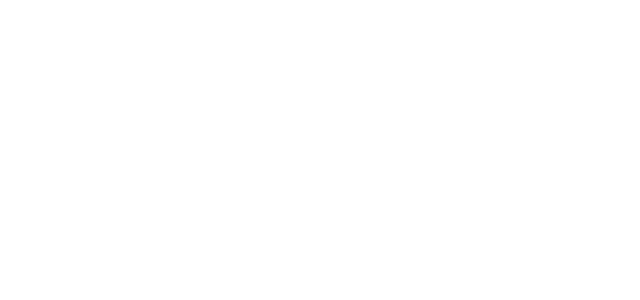
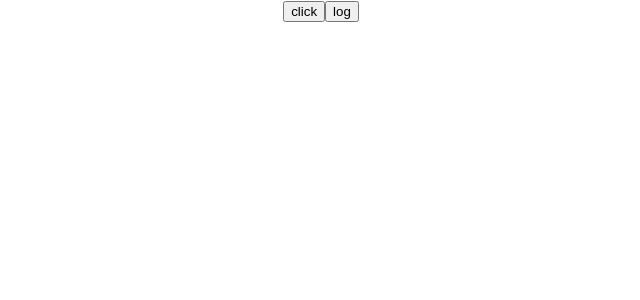
Before and after one commit to jin0kim326/react-basic-report, a React (Create React App) app: page / in a window 1280 px wide. Shown: the top 300 px of the page, without its empty margins (319-959 px from the left). Built offline with nearby package versions, Linux system fonts and the light colour scheme.

Commit message:
Question#2 완료

```diff
--- a/src/components/Question2/Question2.jsx
+++ b/src/components/Question2/Question2.jsx
@@ -29,12 +29,30 @@
  */
 export default function Question2() {
     // 🔥 Object로 상태 정의하기
+    const [book, setBook] = useState({
+        title : "리액트 기본 공부법",
+        author : "김예원",
+        description : "예니 책"
+    });
 
     // 🔥 기본타입으로 상태 정의하기
+    // const [title, setTitle] = useState("리액트 기본 공부법");
+    // const [author, setAuthor] = useState("김예원");
+    // const [description, setDescription] = useState("예니 책");
+
+    const handleClick = () => {
+        const potato = prompt("author을 누구로 수정할래요?");   //ddd
+        setBook(book => {return { ...book, author: potato}});
+    }
+
+    const handleLog = () => {
+        console.log(book);
+    }
 
     return (
         <div>
-            {/* 이번 Question은 랜더링 하지 않습니다. */}
+            <button onClick={handleClick}>click</button>
+            <button onClick={handleLog}>log</button>
         </div>
     );
 }
```
